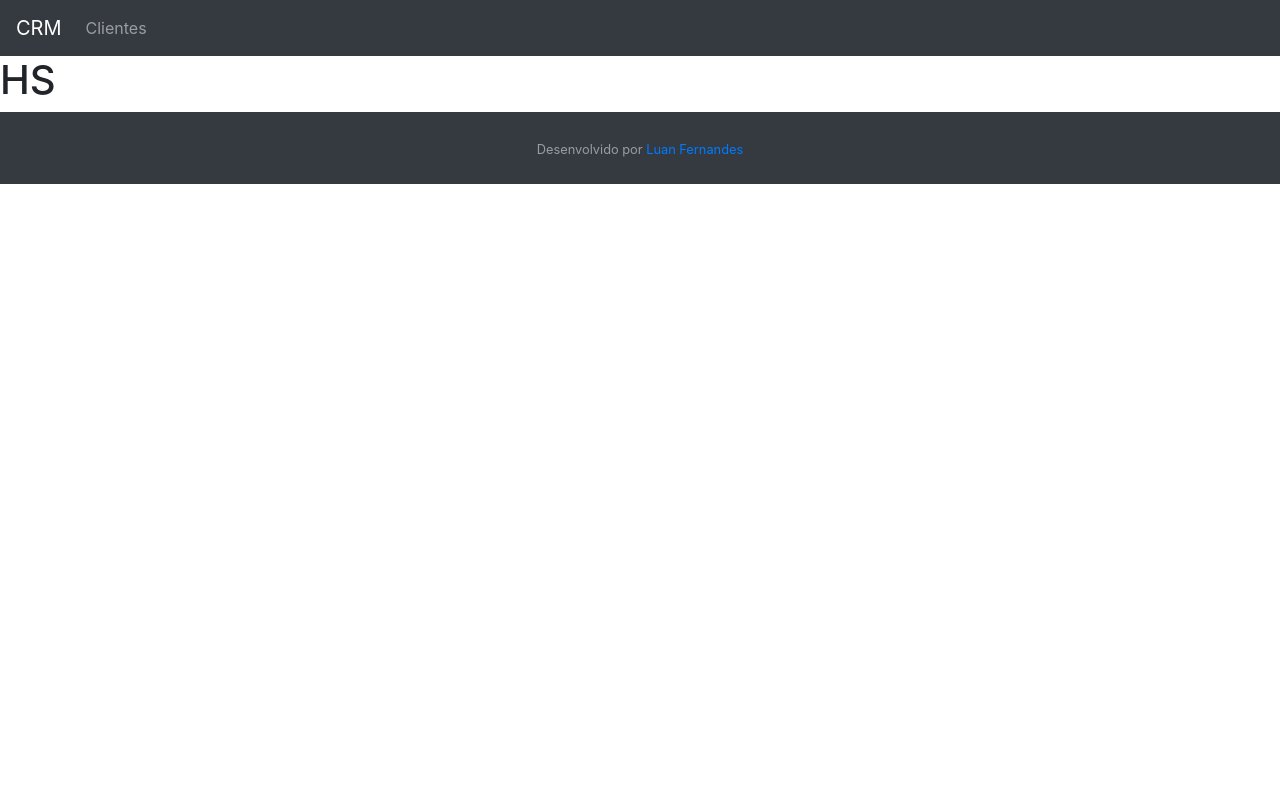
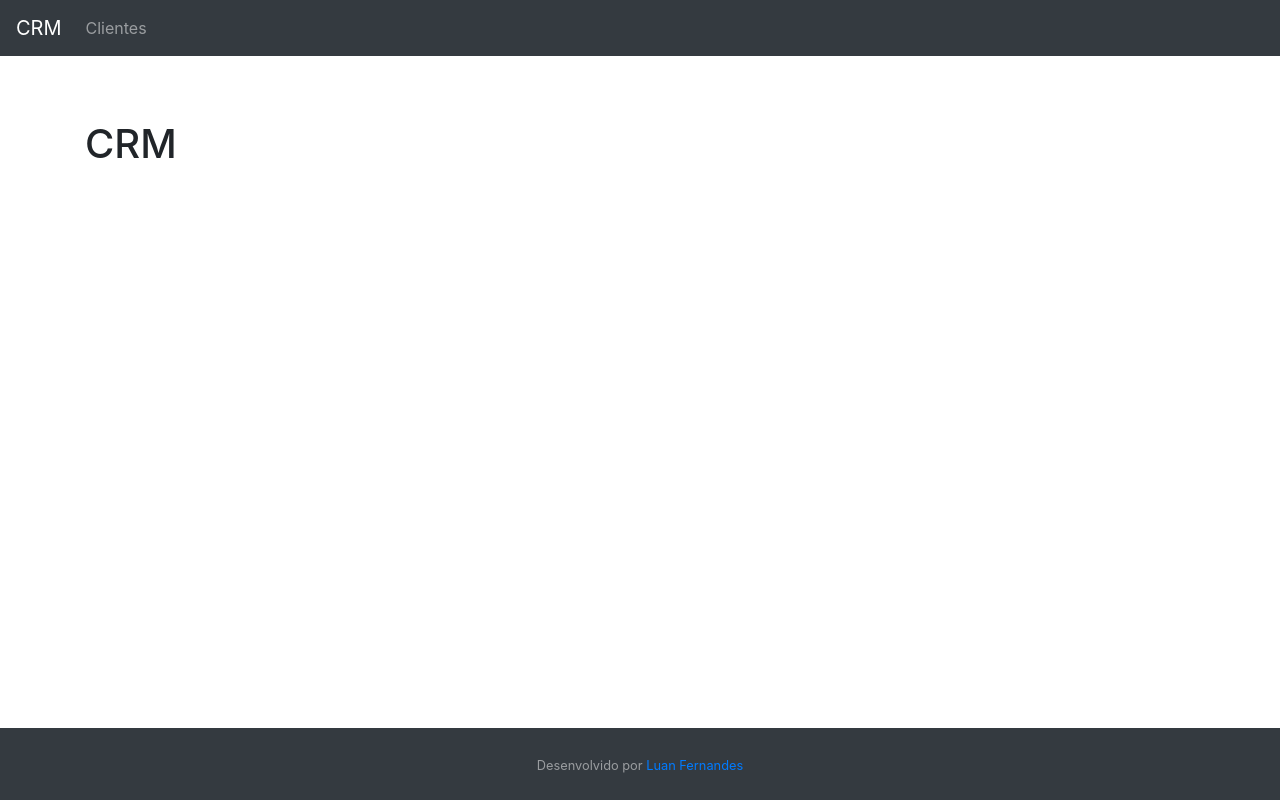
Before and after one commit to souluanf/crm-django, a Django app: page / in a window 1280 px wide. Run offline with Django 3.2, Linux system fonts and the light colour scheme.

Commit message:
README.md

```diff
--- a/apps/core/templates/index.html
+++ b/apps/core/templates/index.html
@@ -2,5 +2,5 @@
 
 
 {% block content %}
-    <h1>HS</h1>
+    <h1>CRM</h1>
 {% endblock %}
--- a/apps/core/templates/model-page.html
+++ b/apps/core/templates/model-page.html
@@ -16,8 +16,10 @@
         {% include 'model-header.html' %}
     </header>
 
-    <main>
-    {% block content %}{% endblock %}
+    <main class="content" style="margin-top: 5%">
+        <div class="container">
+            {% block content %}{% endblock %}
+        </div>
     </main>
 
     <footer class="py-4 bg-dark text-white-50">
@@ -26,17 +28,17 @@
 
 </body>
 
-{#<style>#}
-{#    html,body{#}
-{#        height: 100%;#}
-{#    }#}
-{#    main {#}
-{#        flex: 1 0 auto;#}
-{#    }#}
-{#    footer {#}
-{#        flex-shrink: none;#}
-{#        margin-top: 2em;#}
-{#    }#}
-{##}
-{#</style>#}
+<style>
+    html,body{
+        height: 100%;
+    }
+    main {
+        flex: 1 0 auto;
+    }
+    footer {
+        flex-shrink: none;
+        margin-top: 2em;
+    }
+
+</style>
 </html>
```
Also changed, not shown: README.md.
